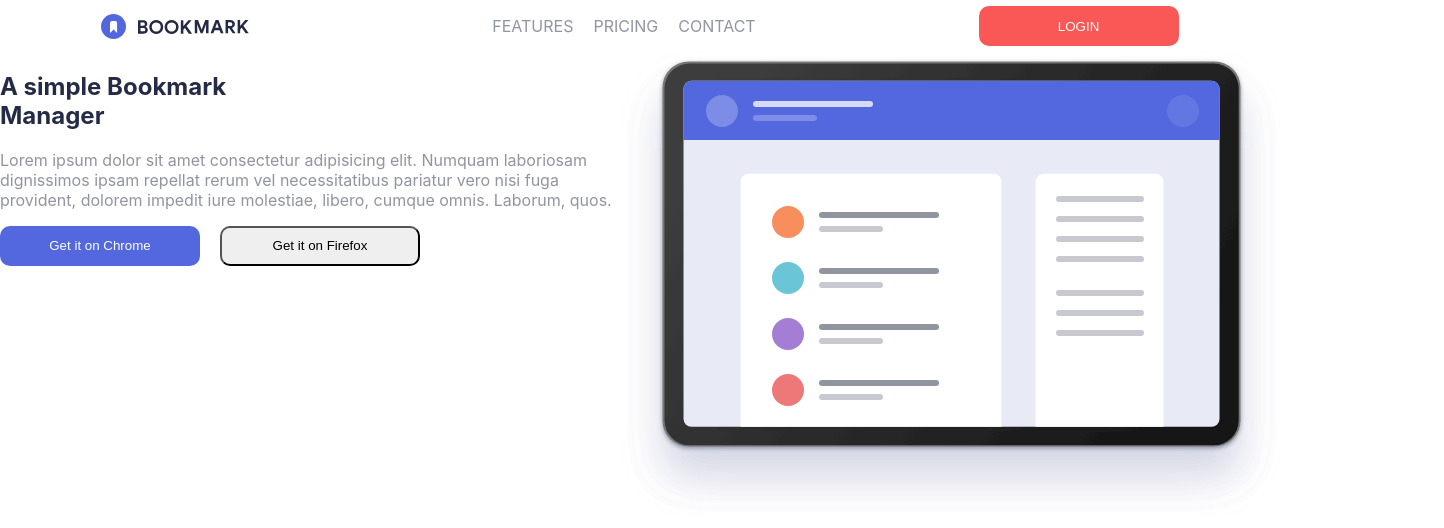
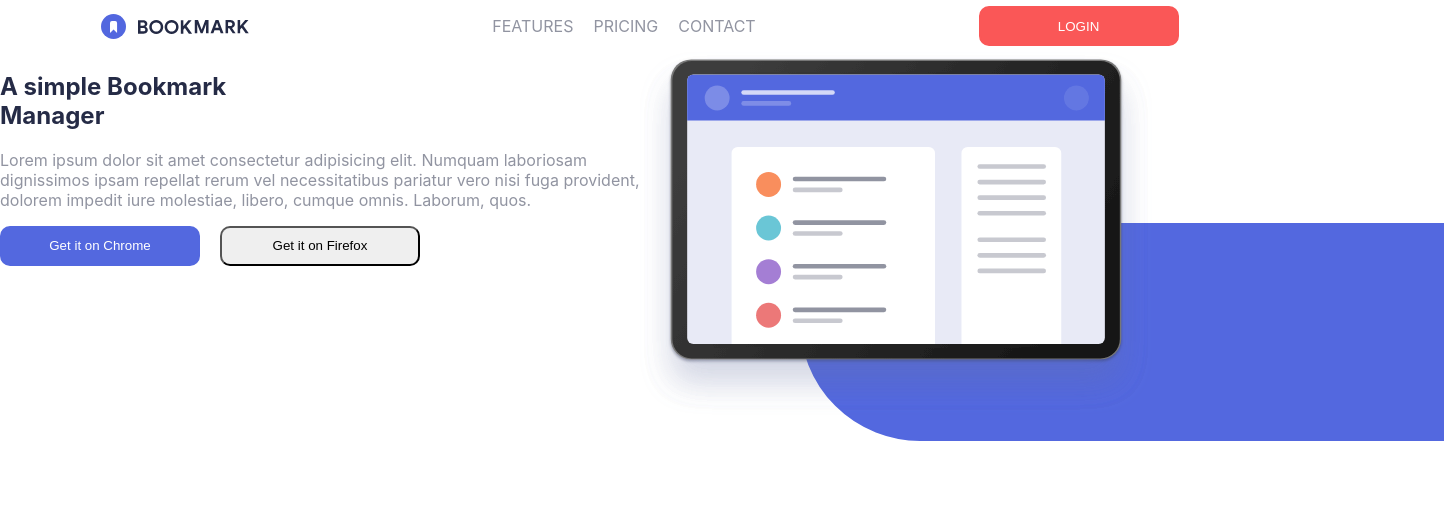
Before and after one commit to steven-mpawulo/bookmark-landing-page, a React (Create React App) app: page / in a window 1280 px wide. Shown: the top 528 px of the page, 1444 px wide, since content can reach past the window. Built offline with nearby package versions, Linux system fonts and the light colour scheme.

Commit message:
makes image and container overlay each other

```diff
--- a/src/components/main/Main.js
+++ b/src/components/main/Main.js
@@ -16,7 +16,12 @@ const Main = () => {
                 </div>
             </div>
             <div className="first-section-right">
+                <div className="background-container">
+                </div>
+                <div className="image-container">
                 <img src={IllustrationHero} alt="illustration-hero" className='illustration-hero'/>
+                </div>
+
             </div>
         </section>
     </main>
--- a/src/components/main/main.css
+++ b/src/components/main/main.css
@@ -19,3 +19,29 @@ h1 {
     display: flex;
     justify-content: space-around;
 }
+.first-section-left {
+    width: 50%;
+}
+
+.first-section-right {
+    width: 50%;
+    position: relative;
+}
+
+.background-container{
+    position: absolute;
+    width: 100%;
+    height: 100%;
+    background-color: hsl(231, 69%, 60%);
+    border: 2px solid hsl(231, 69%, 60%);
+    border-radius: 0 0 0 120px;
+    top: 80%;
+    left: 25%;
+}
+.image-container {
+    position: absolute;
+}
+
+.illustration-hero {
+    width: 80%;
+}
```
